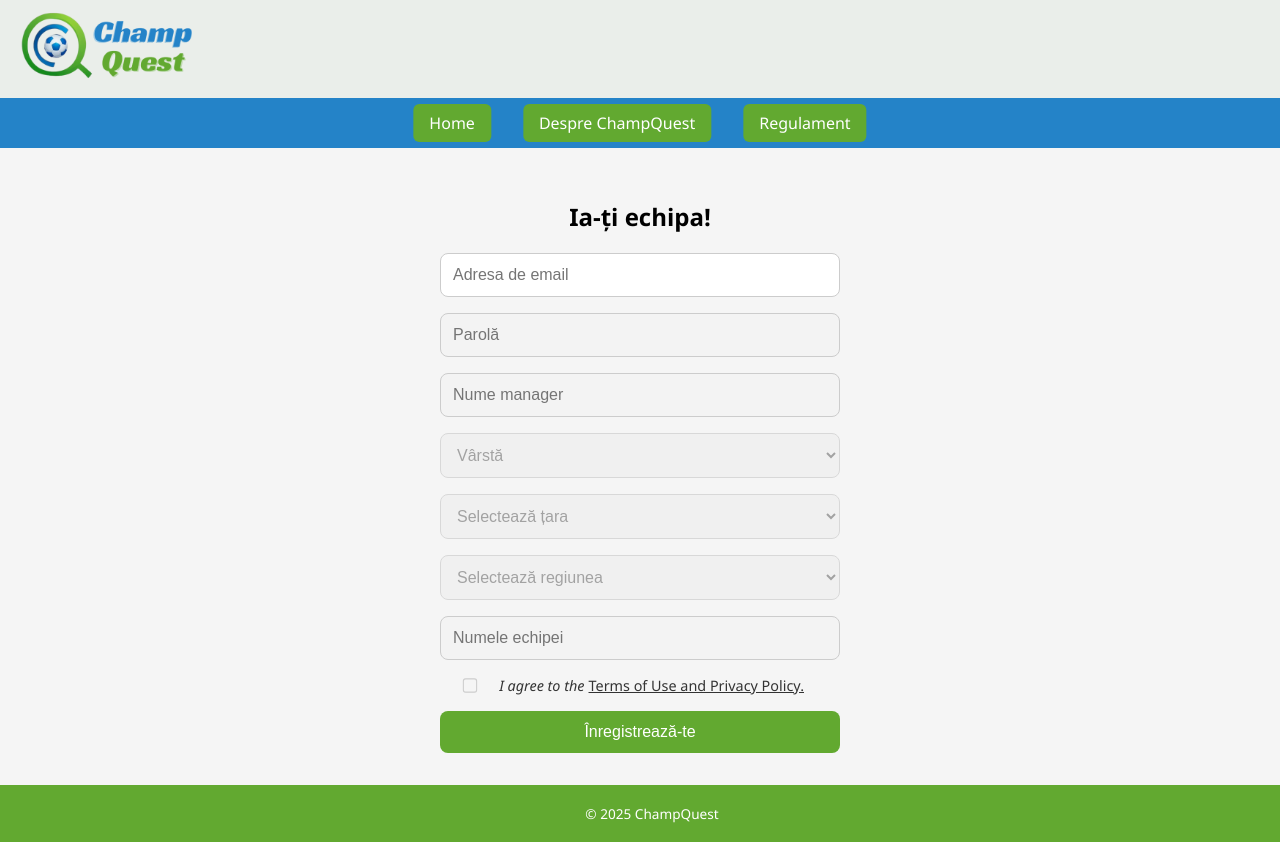
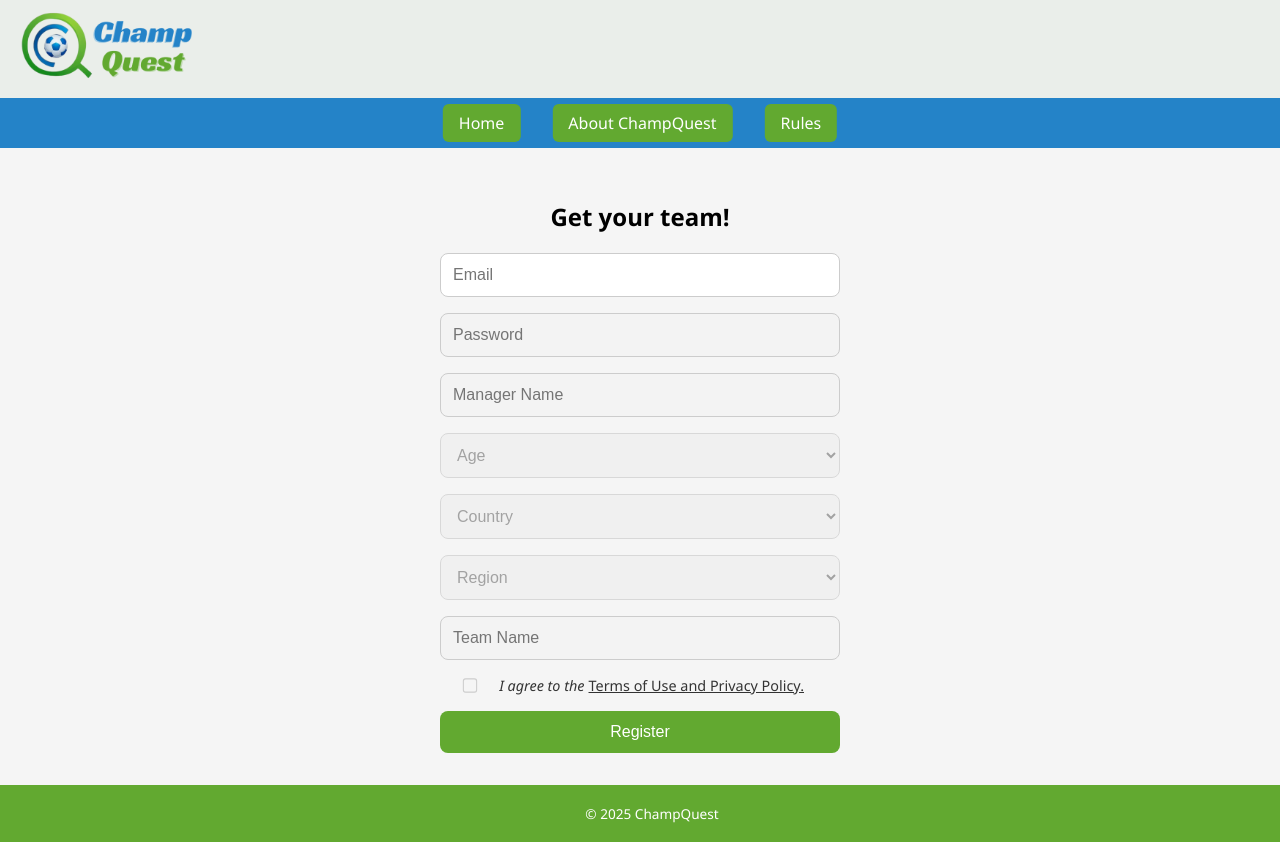
Before and after one commit to lolzob/champquest, a React (Create React App) app: page /inscriere in a window 1280 px wide. Built offline with nearby package versions, Linux system fonts and the light colour scheme.

Commit message:
17.07.2025

```diff
--- a/src/App.css
+++ b/src/App.css
@@ -127,8 +127,8 @@ body {
   text-align: center;
   max-width: 500px;
   font-style: italic;
-  margin-left: auto;
-  margin-right: auto;
+  margin-left: 30px;
+  margin-right: -79px;
 }
 
 /* === DREAPTA: Formular de autentificare === */
@@ -153,6 +153,7 @@ body {
   flex-direction: column;
   gap: 0.75rem;
   margin-top: -90px;
+  margin-left: auto;
 }
 
 .auth-card input {
--- a/src/App.js
+++ b/src/App.js
@@ -13,7 +13,7 @@ import { useTranslation } from 'react-i18next';
 
 function App() {
   const location = useLocation();
-  const { i18n } = useTranslation();
+  const { t, i18n } = useTranslation();
   const toggleLanguage = () => {
     i18n.changeLanguage(i18n.language === 'ro' ? 'en' : 'ro');
   };
@@ -30,13 +30,14 @@ function App() {
       {/* NAVBAR */}
       <nav className="navbar">
         <div className="nav-group">
-          {location.pathname === '/inscriere' ? (
-            <Link to="/" className="nav-button left">Home</Link>
+        {location.pathname === '/inscriere' ? (
+          <Link to="/" className="nav-button left">{t('navbar.home')}</Link>
           ) : (
-            <Link to="/inscriere" className="nav-button left">Înscriere</Link>
+          <Link to="/inscriere" className="nav-button left">{t('navbar.inscriere')}</Link>
           )}
-          <Link to="/despre" className="nav-button center">Despre ChampQuest</Link>
-          <Link to="/regulament" className="nav-button right">Regulament</Link>
+          <Link to="/despre" className="nav-button center">{t('navbar.despre')}</Link>
+          <Link to="/regulament" className="nav-button right">{t('navbar.regulament')}</Link>
+
         </div>
 
         {location.pathname === '/' && (
@@ -60,8 +61,9 @@ function App() {
             <div className="left-section">
               <img src={trofeuImg} alt="Trofeu și minge" className="main-image" />
               <p className="slogan">
-                Totul începe cu tine. De la amator la campion. Ia-ți echipa și scrie istorie!
+               {t('home.slogan')}
               </p>
+
             </div>
 
             {/* DREAPTA: Card autentificare */}
--- a/src/Inscriere.js
+++ b/src/Inscriere.js
@@ -1,9 +1,11 @@
 import React, { useState } from 'react';
 import { useNavigate } from 'react-router-dom';
+import { useTranslation } from 'react-i18next';
 import tariCuRegiuni from './data/tari_cu_regiuni.json';
 import './Inscriere.css';
 
 function Inscriere() {
+  const { t } = useTranslation();
   const [formData, setFormData] = useState({
     email: '',
     parola: '',
@@ -19,50 +21,33 @@ function Inscriere() {
   const [touched, setTouched] = useState({});
   const navigate = useNavigate();
 
-  const fieldOrder = [
-    'email',
-    'parola',
-    'manager',
-    'varsta',
-    'tara',
-    'regiunea',
-    'echipa',
-    'terms',
-  ];
+  const fieldOrder = ['email','parola','manager','varsta','tara','regiunea','echipa','terms'];
 
   const validateField = (name, value) => {
     switch (name) {
       case 'email':
-        if (!/^[^\s@]+@[^\s@]+\.[^\s@]+$/.test(value)) {
-          return 'Adresa de email nu este validă.';
-        }
+        if (!/^[^\s@]+@[^\s@]+\.[^\s@]+$/.test(value)) return t('inscriere.eroare_email');
         break;
       case 'parola':
-        if (!/^(?=.*[a-z])(?=.*[A-Z])(?=.*\d)(?=.*[\W_]).{12,}$/.test(value)) {
-          return 'Parola trebuie să aibă minim 12 caractere, litere mari și mici, cifre și simboluri.';
-        }
+        if (!/^(?=.*[a-z])(?=.*[A-Z])(?=.*\d)(?=.*[\W_]).{12,}$/.test(value)) return t('inscriere.eroare_parola');
         break;
       case 'manager':
-        if (!/^[a-z0-9_-]{4,}$/.test(value)) {
-          return 'Manager: minim 4 caractere, doar litere mici, cifre, - sau _.';
-        }
+        if (!/^[a-z0-9_-]{4,}$/.test(value)) return t('inscriere.eroare_manager');
         break;
       case 'varsta':
-        if (!value) return 'Selectează o opțiune pentru vârstă.';
+        if (!value) return t('inscriere.eroare_varsta');
         break;
       case 'tara':
-        if (!value) return 'Selectează o țară.';
+        if (!value) return t('inscriere.eroare_tara');
         break;
       case 'regiunea':
-        if (!value) return 'Selectează o regiune.';
+        if (!value) return t('inscriere.eroare_regiune');
         break;
       case 'echipa':
-        if (!/^[A-Z0-9][a-z0-9]{2,}$/.test(value)) {
-          return 'Echipă: minim 3 caractere, litere și cifre. Prima literă mare dacă e literă.';
-        }
+        if (!/^[A-Z0-9][a-z0-9]{2,}$/.test(value)) return t('inscriere.eroare_echipa');
         break;
       case 'terms':
-        if (!value) return 'Trebuie să accepți Termenii.';
+        if (!value) return t('inscriere.eroare_termeni');
         break;
       default:
         return '';
@@ -105,9 +90,7 @@ function Inscriere() {
         const nextField = fieldOrder[currentIndex + 1];
         if (nextField) {
           const next = document.querySelector(
-            nextField === 'terms'
-              ? 'input[name="terms"]'
-              : `[name="${nextField}"]`
+            nextField === 'terms' ? 'input[name="terms"]' : `[name="${nextField}"]`
           );
           if (next) next.focus();
         }
@@ -117,7 +100,6 @@ function Inscriere() {
 
   const handleSubmit = (e) => {
     e.preventDefault();
-
     const allErrors = {};
     Object.keys(formData).forEach((key) => {
       const err = validateField(key, formData[key]);
@@ -131,153 +113,66 @@ function Inscriere() {
       }, {})
     );
 
-    if (formData.varsta === 'sub12') {
-      navigate('/sub12');
-      return;
-    }
-
-    if (formData.varsta === '12-18') {
-      navigate('/acord-parental', { state: formData });
-      return;
-    }
-
-    if (Object.keys(allErrors).length === 0) {
-      navigate('/confirmare-email');
-    }
+    if (formData.varsta === 'sub12') return navigate('/sub12');
+    if (formData.varsta === '12-18') return navigate('/acord-parental', { state: formData });
+    if (Object.keys(allErrors).length === 0) navigate('/confirmare-email');
   };
 
   const tari = Object.keys(tariCuRegiuni).sort();
   const regiuni = formData.tara ? tariCuRegiuni[formData.tara] || [] : [];
-
-  const getFieldClass = (field) => {
-    if (!touched[field]) return '';
-    if (errors[field]) return 'invalid';
-    return 'valid';
-  };
+  const getFieldClass = (field) => (!touched[field] ? '' : errors[field] ? 'invalid' : 'valid');
 
   return (
     <div className="inscriere-container">
-      <h2>Ia-ți echipa!</h2>
+      <h2>{t('inscriere.titlu')}</h2>
       <form className="inscriere-form" onSubmit={handleSubmit}>
-        <input
-          type="email"
-          placeholder="Adresa de email"
-          name="email"
-          value={formData.email}
-          onChange={handleChange}
-          onBlur={handleBlur}
-          onKeyDown={(e) => handleKeyDown(e, 'email')}
-          className={getFieldClass('email')}
-        />
+        <input type="email" name="email" placeholder={t('inscriere.email')} value={formData.email} onChange={handleChange} onBlur={handleBlur} onKeyDown={(e) => handleKeyDown(e, 'email')} className={getFieldClass('email')} />
         {errors.email && <span className="error">{errors.email}</span>}
 
-        <input
-          type="password"
-          placeholder="Parolă"
-          name="parola"
-          value={formData.parola}
-          onChange={handleChange}
-          onBlur={handleBlur}
-          onKeyDown={(e) => handleKeyDown(e, 'parola')}
-          className={getFieldClass('parola')}
-          disabled={!!errors.email || !formData.email}
-        />
+        <input type="password" name="parola" placeholder={t('inscriere.parola')} value={formData.parola} onChange={handleChange} onBlur={handleBlur} onKeyDown={(e) => handleKeyDown(e, 'parola')} className={getFieldClass('parola')} disabled={!!errors.email || !formData.email} />
         {errors.parola && <span className="error">{errors.parola}</span>}
 
-        <input
-          type="text"
-          placeholder="Nume manager"
-          name="manager"
-          value={formData.manager}
-          onChange={handleChange}
-          onBlur={handleBlur}
-          onKeyDown={(e) => handleKeyDown(e, 'manager')}
-          className={getFieldClass('manager')}
-          disabled={!!errors.parola || !formData.parola}
-        />
+        <input type="text" name="manager" placeholder={t('inscriere.nume_manager')} value={formData.manager} onChange={handleChange} onBlur={handleBlur} onKeyDown={(e) => handleKeyDown(e, 'manager')} className={getFieldClass('manager')} disabled={!!errors.parola || !formData.parola} />
         {errors.manager && <span className="error">{errors.manager}</span>}
 
-        <select
-          name="varsta"
-          value={formData.varsta}
-          onChange={handleChange}
-          onBlur={handleBlur}
-          className={getFieldClass('varsta')}
-          disabled={!!errors.manager || !formData.manager}
-        >
-          <option value="">Vârstă</option>
-          <option value="18+">18 &gte;</option>
-          <option value="12-18">12-18 (acord parental)</option>
+        <select name="varsta" value={formData.varsta} onChange={handleChange} onBlur={handleBlur} className={getFieldClass('varsta')} disabled={!!errors.manager || !formData.manager}>
+          <option value="">{t('inscriere.varsta')}</option>
+          <option value="18+">&gt; 18+</option>
+          <option value="12-18">12-18</option>
           <option value="sub12">&lt; 12</option>
         </select>
         {errors.varsta && <span className="error">{errors.varsta}</span>}
 
-        <select
-          name="tara"
-          value={formData.tara}
-          onChange={handleChange}
-          onBlur={handleBlur}
-          className={getFieldClass('tara')}
-          disabled={!!errors.varsta || !formData.varsta}
-        >
-          <option value="">Selectează țara</option>
+        <select name="tara" value={formData.tara} onChange={handleChange} onBlur={handleBlur} className={getFieldClass('tara')} disabled={!!errors.varsta || !formData.varsta}>
+          <option value="">{t('inscriere.tara')}</option>
           {tari.map((tara) => (
             <option key={tara} value={tara}>{tara}</option>
           ))}
         </select>
         {errors.tara && <span className="error">{errors.tara}</span>}
 
-        <select
-          name="regiunea"
-          value={formData.regiunea}
-          onChange={handleChange}
-          onBlur={handleBlur}
-          className={getFieldClass('regiunea')}
-          disabled={!!errors.tara || !formData.tara}
-        >
-          <option value="">Selectează regiunea</option>
+        <select name="regiunea" value={formData.regiunea} onChange={handleChange} onBlur={handleBlur} className={getFieldClass('regiunea')} disabled={!!errors.tara || !formData.tara}>
+          <option value="">{t('inscriere.regiunea')}</option>
           {regiuni.map((r) => (
             <option key={r} value={r}>{r}</option>
           ))}
         </select>
         {errors.regiunea && <span className="error">{errors.regiunea}</span>}
 
-        <input
-          type="text"
-          placeholder="Numele echipei"
-          name="echipa"
-          value={formData.echipa}
-          onChange={handleChange}
-          onBlur={handleBlur}
-          onKeyDown={(e) => handleKeyDown(e, 'echipa')}
-          className={getFieldClass('echipa')}
-          disabled={!!errors.regiunea || !formData.regiunea}
-        />
+        <input type="text" name="echipa" placeholder={t('inscriere.nume_echipa')} value={formData.echipa} onChange={handleChange} onBlur={handleBlur} onKeyDown={(e) => handleKeyDown(e, 'echipa')} className={getFieldClass('echipa')} disabled={!!errors.regiunea || !formData.regiunea} />
         {errors.echipa && <span className="error">{errors.echipa}</span>}
 
         <div className="checkbox-container">
-          <input
-            type="checkbox"
-            id="agree"
-            name="terms"
-            checked={formData.terms}
-            onChange={handleChange}
-            onBlur={handleBlur}
-            disabled={!!errors.echipa || !formData.echipa}
-          />
+          <input type="checkbox" id="agree" name="terms" checked={formData.terms} onChange={handleChange} onBlur={handleBlur} disabled={!!errors.echipa || !formData.echipa} />
           <label htmlFor="agree">
-            <span className="subtext">I agree to the </span>
-            <span className="link">Terms of Use and Privacy Policy.</span>
+            <span className="subtext">{t('inscriere.checkbox_text')} </span>
+            <span className="link">{t('inscriere.link_termeni')}</span>
           </label>
         </div>
         {errors.terms && <span className="error">{errors.terms}</span>}
 
-        <button
-          type="submit"
-          className="button green"
-          disabled={!formData.terms || !!errors.terms}
-        >
-          Înregistrează-te
+        <button type="submit" className="button green" disabled={!formData.terms || !!errors.terms}>
+          {t('inscriere.buton_trimite')}
         </button>
       </form>
     </div>
--- a/src/locales/en/translation.json
+++ b/src/locales/en/translation.json
@@ -1,5 +1,76 @@
 {
-    "welcome": "Welcome to ChampQuest",
-    "login": "Login",
-    "signup": "Sign Up"
+  "navbar": {
+    "home": "Home",
+    "inscriere": "Sign Up",
+    "despre": "About ChampQuest",
+    "regulament": "Rules",
+    "schimba_limba": "Change language"
+  },
+  "home": {
+    "slogan": "It all starts with you. From amateur to champion. Get your team and write history!",
+    "login_title": "Login",
+    "email": "Email",
+    "parola": "Password",
+    "buton_login": "Log In"
+  },
+  "inscriere": {
+    "titlu": "Get your team!",
+    "email": "Email",
+    "parola": "Password",
+    "nume_manager": "Manager Name",
+    "varsta": "Age",
+    "tara": "Country",
+    "regiunea": "Region",
+    "nume_echipa": "Team Name",
+    "checkbox_text": "I agree to the",
+    "link_termeni": "Terms of Use and Privacy Policy.",
+    "buton_trimite": "Register",
+    "eroare_email": "Invalid email.",
+    "eroare_parola": "Password must be at least 12 characters long and contain lowercase, uppercase letters, numbers, and special characters.",
+    "eroare_manager": "Invalid name. Min 4 characters, only letters, digits, '-', '_'.",
+    "eroare_varsta": "Please select an option.",
+    "eroare_tara": "Please select a country.",
+    "eroare_regiune": "Please select a region.",
+    "eroare_echipa": "Invalid team name. Min 3 characters, only letters and digits.",
+    "eroare_termeni": "You must accept the terms.",
+    "redirect_sub12": "You are too young to create an account.",
+    "redirect_12_18": "Parental approval is required."
+  },
+  "acord": {
+    "titlu": "Parental Consent",
+    "nume_parinte": "Parent's Name",
+    "email_parinte": "Parent's Email",
+    "trimite_cod": "Send Code",
+    "cod_introdus": "Enter the received code",
+    "confirma": "Confirm",
+    "confirmat": "Code confirmed. You will be redirected to the main page ...",
+    "eroare_nume": "Parent name is too short.",
+    "eroare_email": "The email entered is not valid.",
+    "eroare_cod": "The code must contain exactly 6 digits.",
+    "cod_invalid": "Incorrect code.",
+    "cod_expirat": "The code has expired. Please send again.",
+    "email_confirmare": "You will receive an email to confirm the account.",
+    "redirect_home": "You will be redirected in a few seconds..."
+  },
+  "despre": {
+    "titlu": "About ChampQuest",
+    "paragraf1": "ChampQuest is a football management game where you take control of a team and compete for glory.",
+    "paragraf2": "Train your players, plan tactics, make transfers, and lead your team to the top.",
+    "paragraf3": "The game is beginner-friendly but offers depth for experienced managers.",
+    "paragraf4": "Join the community and begin your legendary career!",
+    "invitat": "Join now and write your legend!"
+  },
+  "regulament": {
+    "titlu": "ChampQuest Rules",
+    "reg1": "1. One account per player is allowed.",
+    "reg2": "2. No offensive language or inappropriate content.",
+    "reg3": "3. Match fixing or cheating is not permitted.",
+    "reg4": "4. Respect other players and the game staff.",
+    "reg5": "5. No illegal activity or fraud.",
+    "reg6": "6. Advertising is allowed only with ChampQuest staff approval.",
+    "reg7": "7. The staff has the right to take action for any rule violation.",
+    "reg8": "8. You can report suspicious behavior in the game.",
+    "reg9": "9. Rules may change to improve the game. You’ll be notified of major updates.",
+    "multumire": "💙 Thank you for being part of ChampQuest! Play fair. Enjoy the game. Be a legendary manager!"
   }
+}
--- a/src/locales/ro/translation.json
+++ b/src/locales/ro/translation.json
@@ -1,5 +1,76 @@
 {
-    "welcome": "Bine ai venit la ChampQuest",
-    "login": "Autentificare",
-    "signup": "Înscriere"
+  "navbar": {
+    "home": "Home",
+    "inscriere": "Înscriere",
+    "despre": "Despre ChampQuest",
+    "regulament": "Regulament",
+    "schimba_limba": "Schimbă limba"
+  },
+  "home": {
+    "slogan": "Totul începe cu tine. De la amator la campion. Ia-ți echipa și scrie istorie!",
+    "login_title": "Autentificare",
+    "email": "Email",
+    "parola": "Parolă",
+    "buton_login": "Intră în cont"
+  },
+  "inscriere": {
+    "titlu": "Ia-ți echipa!",
+    "email": "Email",
+    "parola": "Parolă",
+    "nume_manager": "Nume manager",
+    "varsta": "Vârsta",
+    "tara": "Țară",
+    "regiunea": "Regiunea",
+    "nume_echipa": "Nume echipă",
+    "checkbox_text": "I agree to the",
+    "link_termeni": "Terms of Use and Privacy Policy.",
+    "buton_trimite": "Înregistrează-te",
+    "eroare_email": "Email invalid.",
+    "eroare_parola": "Parola trebuie să aibă cel putin 12 caractere si sa contina litere mici, litere mari, cifre si caractere speciale.",
+    "eroare_manager": "Nume invalid. Minim 4 caractere, doar litere, cifre, '-', '_'.",
+    "eroare_varsta": "Selectează o opțiune.",
+    "eroare_tara": "Selectează o țară.",
+    "eroare_regiune": "Selectează o regiune.",
+    "eroare_echipa": "Nume echipă invalid. Minim 3 caractere, doar litere și cifre.",
+    "eroare_termeni": "Trebuie să accepți termenii.",
+    "redirect_sub12": "Ești prea mic pentru a crea un cont.",
+    "redirect_12_18": "Este necesar acordul parental."
+  },
+  "acord": {
+    "titlu": "Acord parental",
+    "nume_parinte": "Numele părintelui",
+    "email_parinte": "Emailul părintelui",
+    "trimite_cod": "Trimite codul",
+    "cod_introdus": "Introduceți codul primit",
+    "confirma": "Confirmă",
+    "confirmat": "Cod confirmat. Vei fi redirecționat către pagina principală ...",
+    "eroare_nume": "Numele părintelui este prea scurt.",
+    "eroare_email": "Emailul introdus nu este valid.",
+    "eroare_cod": "Codul trebuie să conțină exact 6 cifre.",
+    "cod_invalid": "Cod incorect.",
+    "cod_expirat": "Codul a expirat. Trimite din nou.",
+    "email_confirmare": "Vei primi un email pentru confirmarea contului.",
+    "redirect_home": "Vei fi redirecționat în câteva secunde..."
+  },
+  "despre": {
+    "titlu": "Despre ChampQuest",
+    "paragraf1": "ChampQuest este un joc de management fotbalistic în care preiei controlul unei echipe și concurezi pentru glorie.",
+    "paragraf2": "Antrenează-ți jucătorii, planifică strategii, fă transferuri și du-ți echipa către titlul suprem.",
+    "paragraf3": "Jocul este prietenos cu începătorii, dar oferă și profunzime pentru managerii experimentați.",
+    "paragraf4": "Alătură-te comunității și începe-ți cariera de legendă!",
+    "invitat": "Intră acum în joc și scrie-ți legenda!"
+  },
+  "regulament": {
+    "titlu": "Regulament ChampQuest",
+    "reg1": "1. Cont unic – Fiecare jucător are voie la un singur cont.",
+    "reg2": "2. Fără înjurături sau conținut ofensator.",
+    "reg3": "3. Fără manipulări – Nu e permisă aranjarea de meciuri.",
+    "reg4": "4. Respectă ceilalți jucători și staff-ul jocului.",
+    "reg5": "5. Nicio activitate ilegală – interzis orice comportament fraudulos.",
+    "reg6": "6. Reclama este permisă doar cu acordul echipei ChampQuest.",
+    "reg7": "7. Staff-ul are dreptul de a sancționa orice abatere.",
+    "reg8": "8. Poți raporta comportamente suspecte din joc.",
+    "reg9": "9. Regulamentul poate fi modificat – vei fi anunțat.",
+    "multumire": "💙 Îți mulțumim că faci parte din ChampQuest! Joacă cinstit. Bucură-te de joc. Fii un manager de legendă!"
   }
+}
```
Also changed, not shown: src/AcordParental.js (+25 -19 lines), src/Autentificare.js (+11 -6 lines).
